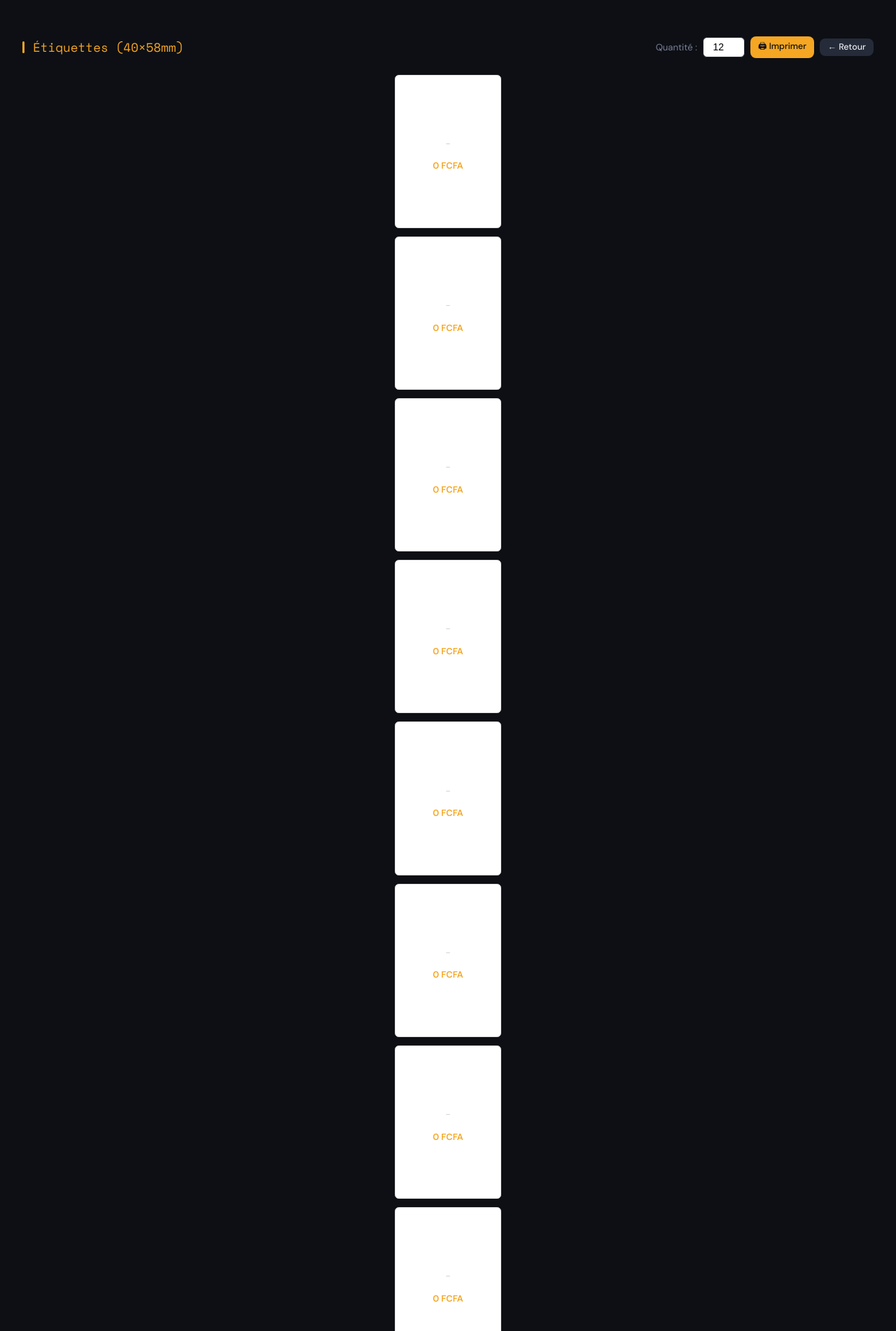
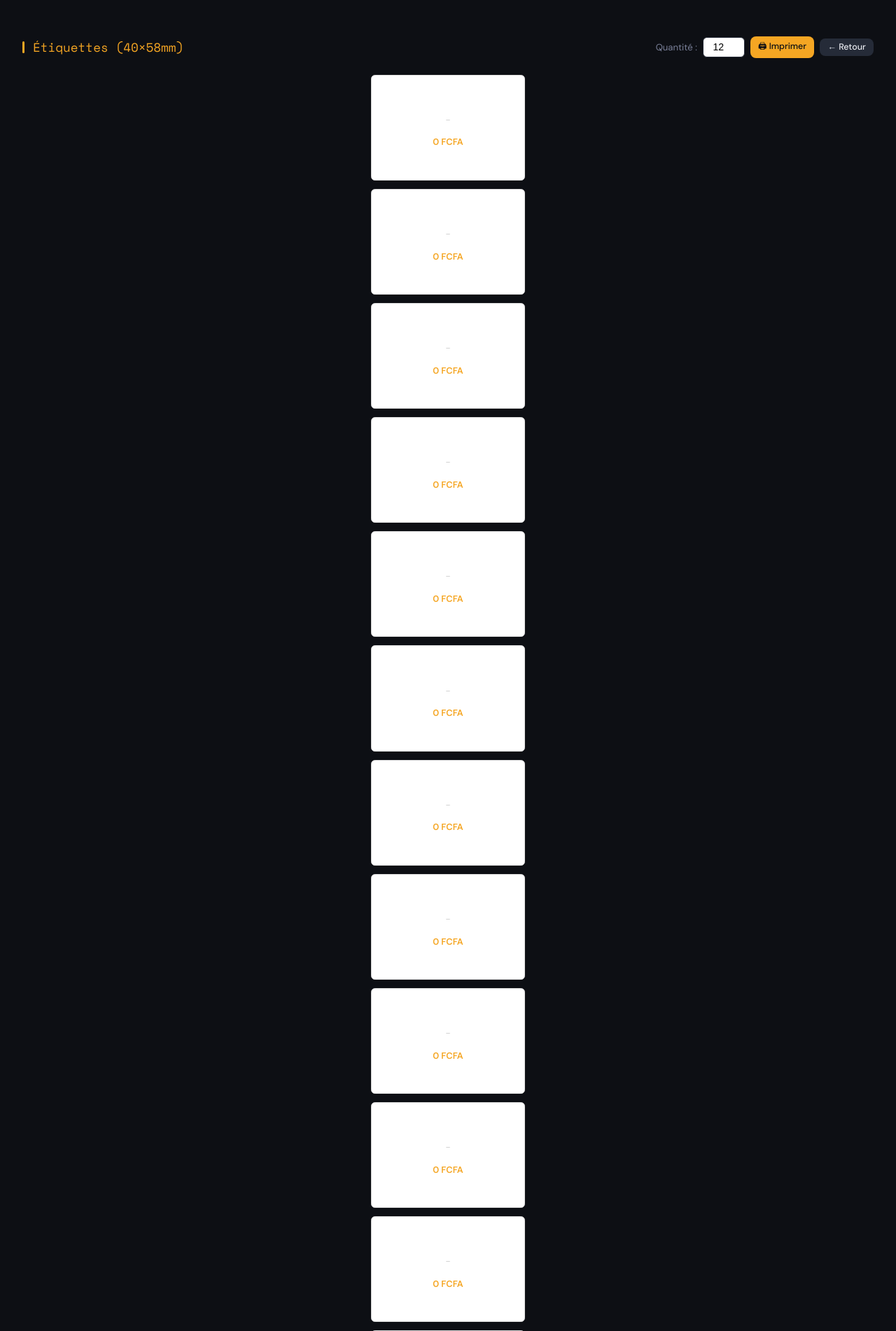
Before and after one commit to Abdoul79/saas-pos, a Python web app: template templates/manager/barcode_sheet.html in a window 1280 px wide. Shown: the top 1902 px of the page at 70% size. Run offline with Jinja, Linux system fonts and the light colour scheme; the template is opened without the code that fills it, so the values that code supplies are empty.

Commit message:
longuer 40 larger 58

```diff
--- a/templates/manager/barcode_sheet.html
+++ b/templates/manager/barcode_sheet.html
@@ -3,7 +3,7 @@
 {% block head %}
 <style>
   @page {
-    size: 40mm 58mm;
+    size: 58mm 40mm;
     margin: 0;
   }
 
@@ -32,8 +32,8 @@
   }
 
   .label-item {
-    width:40mm;
-    height:58mm;
+    width:58mm;
+    height:40mm;
     box-sizing:border-box;
     border:1px solid #ddd;border-radius:1.5mm;
     padding:2mm;
@@ -52,7 +52,7 @@
     margin-bottom:1mm;
   }
   .label-barcode { width:100%; }
-  .label-barcode img { width:34mm;max-width:100%;height:auto;display:block;margin:0 auto; }
+  .label-barcode img { width:46mm;max-width:100%;height:auto;display:block;margin:0 auto; }
   .label-code {
     font-size:2.2mm;color:#555;
     font-family:monospace;margin-top:.8mm;
```
